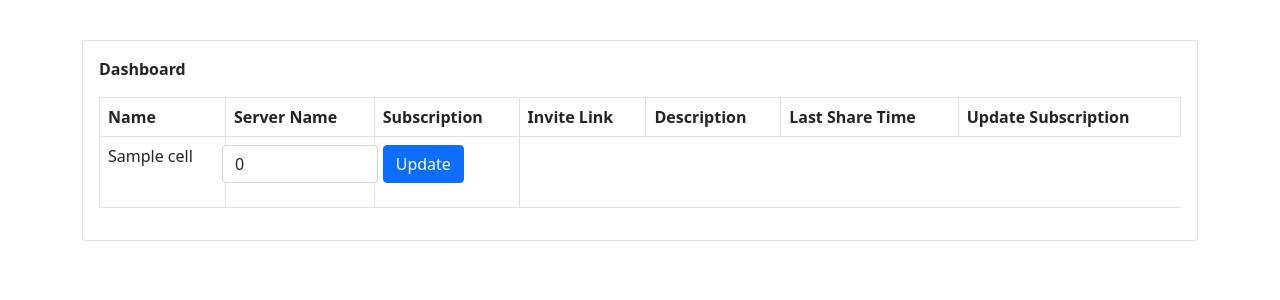
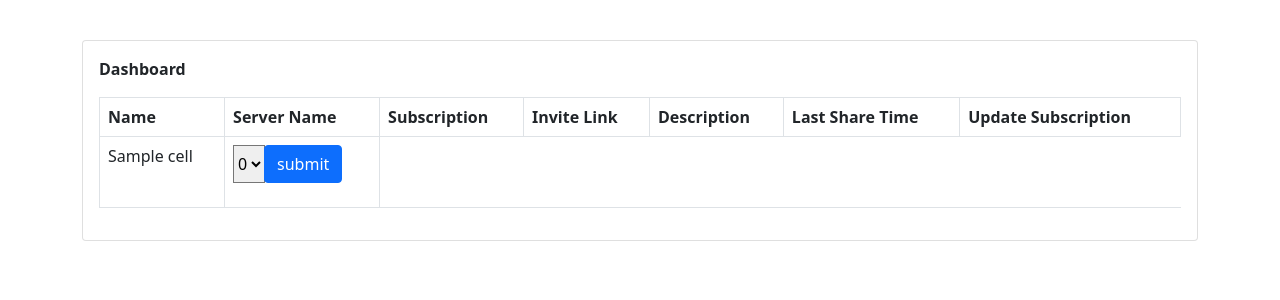
Before and after one commit to icesoup-backup/BotDashboard, a Flask app: template templates/dashboard.html in a window 1280 px wide. Shown: the part 56-356 px from the top of the page. Run offline with Flask 2, Linux system fonts and the light colour scheme; the template is opened without the code that fills it: most values are stand-ins (such as "Sample title", 1, 10 or a date in 2020); some libraries are stand-ins or nearby versions.

Commit message:
🤖 TEST: dashboard

```diff
--- a/main.py
+++ b/main.py
@@ -1,20 +1,24 @@
-from flask import Flask, render_template, redirect, url_for
+from flask import Flask, render_template, redirect, url_for, request
 import dbfunctions
 
 
 dashboard = Flask("__name__")
 
+
 @dashboard.route("/")  # this sets the route to this page
 def index():
-	return render_template("index.html")
+    return render_template("index.html")
+
 
 @dashboard.route("/home/")
 def home():
     return redirect(url_for("index"))
 
+
 @dashboard.route("/<content>/")
 def page(content):
     return render_template("404.html", content=content.capitalize())
+
 
 @dashboard.route("/dashboard/")
 def dash():
@@ -22,13 +26,24 @@ def dash():
     rows = dbfunctions.getData(conn)
     conn.close()
     rows = tuple(rows)
-    return render_template("dashboard.html", rows=rows, index=0)
+    return render_template("dashboard.html", rows=rows)
 
-@dashboard.route("/edit/")
-def update(username, sub):
-    conn = dbfunctions.createConnection("testDB")
-    rows = dbfunctions.updateSubLevel(conn, [username, sub])
-    conn.close()
+
+@dashboard.route("/edit", methods=['GET', 'POST'])
+def update():
+    # username = request.args.get('username')
+    sub = str(request.form)
+    print(sub)
+    print(request.method)
+    # if request.method == 'POST':
+    #     print(request.method)
+    #     sub = request.form.get('sub-level', 0)
+    # print(f"{username} {sub}")
+    # conn = dbfunctions.createConnection("testDB")
+    # dbfunctions.updateSubLevel(conn, [sub, username])
+    # conn.close()
+    return redirect(url_for("dash"))
+
 
 if __name__ == "__main__":
     dashboard.run(debug=True)
--- a/templates/dashboard.html
+++ b/templates/dashboard.html
@@ -18,6 +18,7 @@
                 <th scope="col">Description</th>
                 <th scope="col">Last Share Time</th>
                 <th scope="col">Update Subscription</th>
+                <!-- <th scope="col">Apply</th> -->
               </tr>
             </thead>
             <tbody>
@@ -26,23 +27,30 @@
                 {% for cell in row %}
                 <td>{{cell}}</td>
                 {% endfor %}
+                <!-- Dropdown form for subscription level -->
                 <td>
-                  <div class="col-xs-2 text-center">
-                    <form>
-                      <div class="form-group row">
-                        <!-- <div class="col-xs-2"> -->
-                          <select class="form-control" id="subLevel">
-                            <option>0</option>
-                            <option>1</option>
-                            <option>2</option>
-                            <option>3</option>
-                          </select>
-                        </div>
-                      </div>
+                  <div class="col text-center">
+                    <form action="/edit" method="POST">
+                          <div class="input-group">
+                            <select class="custom-select" id="sub-level">
+                              <option value="{{row[0]}} 0">0</option>
+                              <option value="{{row[0]}} 1">1</option>
+                              <option value="{{row[0]}} 2">2</option>
+                              <option value="{{row[0]}} 3">3</option>
+                            </select>
+                            <div class="input-group-append">
+                              <input class="btn btn-primary" type="submit" value="submit">
+                            </div>
+                          </div>
                     </form>
                   </div>
                 </td>
-                <td><a class="btn btn-primary" href="/edit?username={{row[0]}}">Update</a></td>
+                <!-- Button to Save changes -->
+                <!-- <td>
+                  <div class="col text-center">
+                    <a class="btn btn-primary" href="/edit?username={{row[0]|replace("#", "%23")}}">Update</a>
+                  </div>
+                </td> -->
               </tr>
               {% endfor %}
             </tbody>
```
Also changed, not shown: 1 other file.
